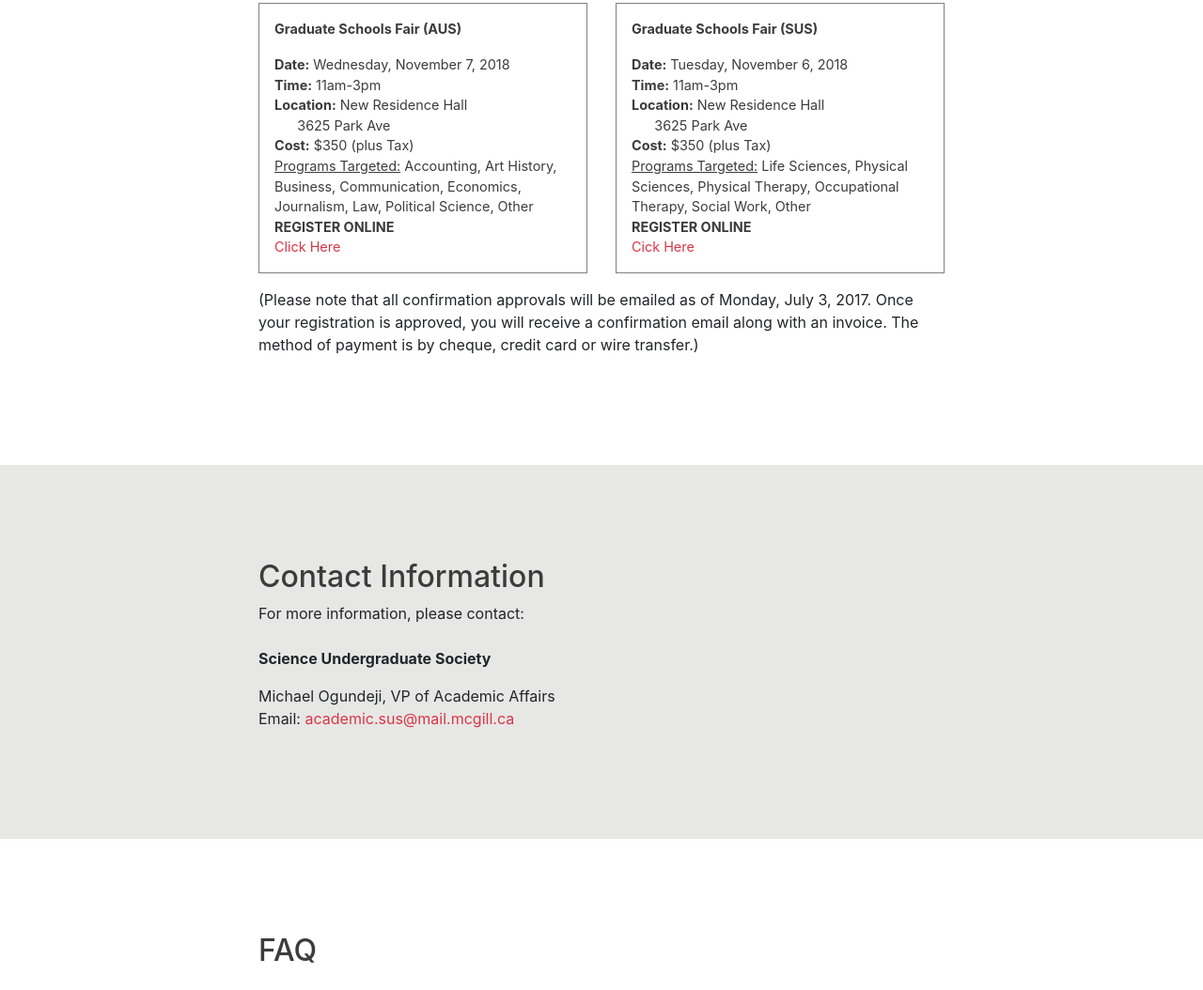
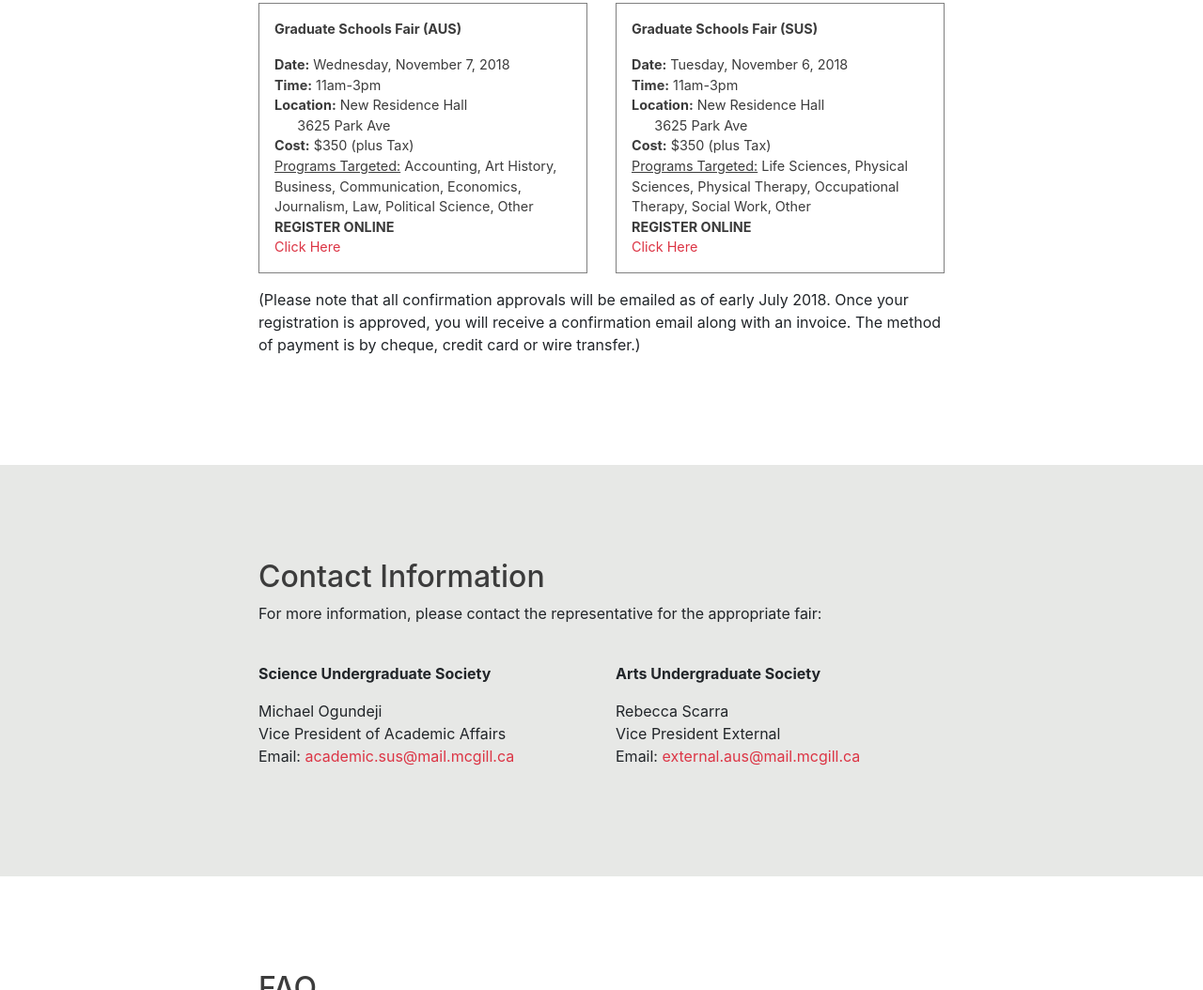
Before and after one commit to lucyxiang/GradFairSUS, a plain HTML site: page index.html in a window 1280 px wide. Shown: the part 679-1733 px from the top of the page at 94% size. Drawn offline with nearby package versions, Linux system fonts and the light colour scheme.

Commit message:
Added arts rep info

```diff
--- a/index.html
+++ b/index.html
@@ -93,7 +93,7 @@
                        <u>Programs Targeted:</u> Life Sciences, Physical Sciences, Physical Therapy, Occupational Therapy, Social Work, Other <br>
 
                     <strong>REGISTER ONLINE</strong><br>
-                    <a href="https://caps.myfuture.mcgill.ca/events/AUS2018gradfair">Cick Here</a><br>
+                    <a href="https://caps.myfuture.mcgill.ca/events/AUS2018gradfair">Click Here</a><br>
 
                     </td>
                       </tr>
@@ -102,7 +102,7 @@
             </div>
             <p class="lead gf-grey-color">
                 <div align="left">
-              (Please note that all confirmation approvals will be emailed as of Monday, July 3, 2017.
+              (Please note that all confirmation approvals will be emailed as of early July 2018.
                 Once your registration is approved, you will receive a confirmation email along with an invoice.
                 The method of payment is by cheque, credit card or wire transfer.)
                 </p>
@@ -117,11 +117,22 @@
         <div class="row">
           <div class="col-lg-8 mx-auto">
             <h2>Contact Information</h2>
-            <p>For more information, please contact:<br><br><strong>Science Undergraduate Society</strong></p>
-            <p>Michael Ogundeji, VP of Academic Affairs<br>
+            <p>For more information, please contact the representative for the appropriate fair:<br>
+              <div class ="row">
+                <div class="col-sm-6 mx-auto">
+              <br><strong>Science Undergraduate Society</strong></p>
+            <p>Michael Ogundeji<br>
+            Vice President of Academic Affairs<br>
               Email: <a href="mailto:academic.sus@mail.mcgill.ca" class="spamspan">academic.sus@mail.mcgill.ca</a></span></p>
-            <!-- <p class="lead">Lorem ipsum dolor sit amet, consectetur adipisicing elit. Aut optio velit inventore, expedita quo laboriosam possimus ea consequatur vitae, doloribus consequuntur ex. Nemo assumenda laborum vel, labore ut velit dignissimos.</p> -->
+            </div>
+            <div class="col-sm-6 mx-auto">
+                <br><strong>Arts Undergraduate Society</strong></p>
+              <p>Rebecca Scarra<br>
+                Vice President External<br>
+                Email: <a href="mailto:external.aus@mail.mcgill.ca" class="spamspan">external.aus@mail.mcgill.ca</a></span></p>
+              </div>
           </div>
+        </div>
         </div>
       </div>
     </section>
```
